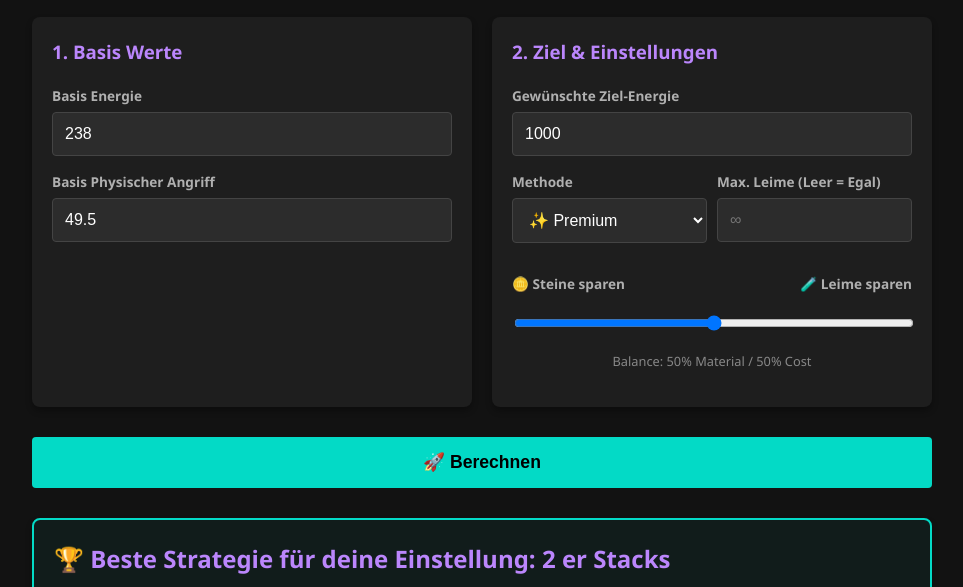
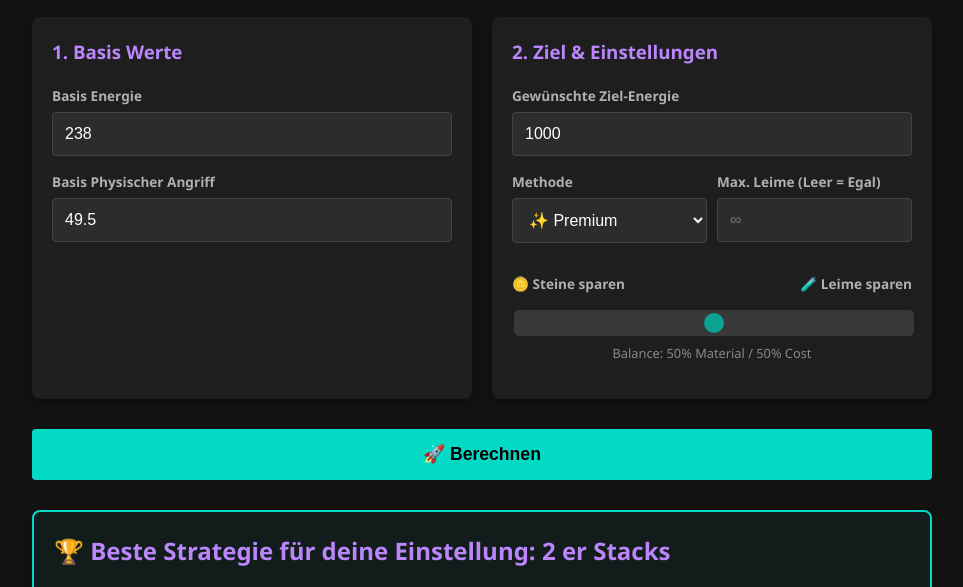
Before and after one commit to RenzoHappiness/ProStoneComb, a plain HTML site: page index.html in a window 1280 px wide. Shown: the part 158-745 px from the top of the page, without its empty margins (158-1121 px from the left). Drawn offline with Linux system fonts and the light colour scheme.

Commit message:
Add slider styling for improved UI
Added slider styling to enhance user interaction.

```diff
--- a/style.css
+++ b/style.css
@@ -132,3 +132,38 @@ tr:hover { background: rgba(255,255,255,0.05); }
     border-radius:4px;
     border-left:3px solid var(--primary);
 }
+
+/* ... alter CSS Code ... */
+
+/* Slider Styling */
+.slider {
+    -webkit-appearance: none;
+    width: 100%;
+    height: 8px;
+    border-radius: 5px;
+    background: #444;
+    outline: none;
+    opacity: 0.7;
+    transition: opacity .2s;
+    margin-top: 10px;
+}
+
+.slider:hover { opacity: 1; }
+
+.slider::-webkit-slider-thumb {
+    -webkit-appearance: none;
+    appearance: none;
+    width: 20px;
+    height: 20px;
+    border-radius: 50%;
+    background: var(--secondary);
+    cursor: pointer;
+}
+
+.slider::-moz-range-thumb {
+    width: 20px;
+    height: 20px;
+    border-radius: 50%;
+    background: var(--secondary);
+    cursor: pointer;
+}
```
